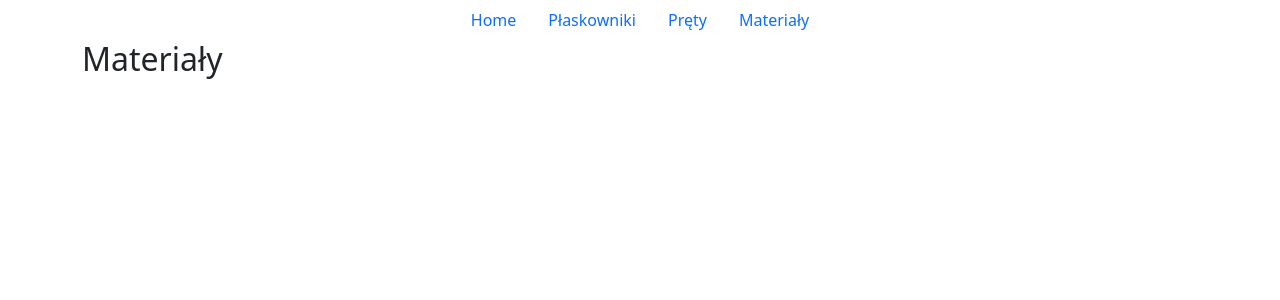
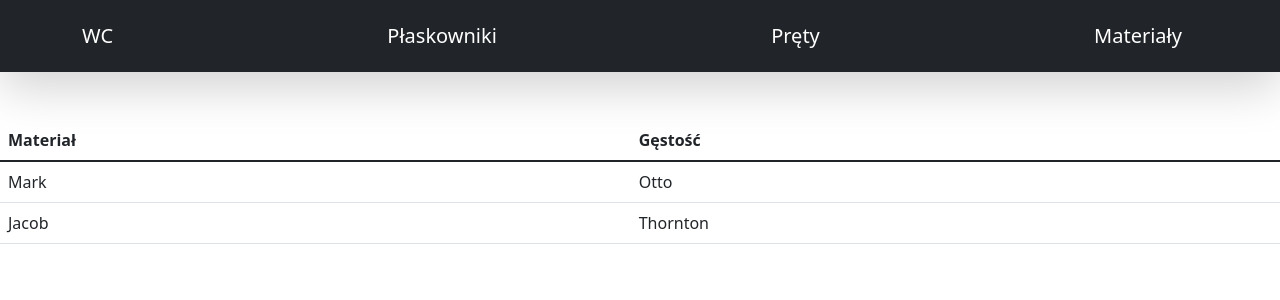
Before and after one commit to wowvaqa/wc, a React (Create React App) app: page /materials in a window 1280 px wide. Shown: the top 300 px of the page. Built offline with nearby package versions, Linux system fonts and the light colour scheme.

Commit message:
Add: Material data, extend material view

```diff
--- a/src/Navbar.js
+++ b/src/Navbar.js
@@ -1,31 +1,24 @@
 import React from "react";
-import { Link } from "react-router-dom";
 
 const Navbar = () => {
   return (
     <>
-      <ul className="nav justify-content-center">
-        <li className="nav-item">
-          <a className="nav-link" href="/">
-            Home
+      <nav className="navbar navbar-expand-lg navbar-dark bg-dark shadow-lg p-3 mb-5">
+        <div className="container-sm">
+          <a className="navbar-brand" href="/">
+            WC
           </a>
-        </li>
-        <li class="nav-item">
-          <a className="nav-link" aria-current="page" href="/cuboid">
+          <a className="navbar-brand" href="/cuboid">
             Płaskowniki
           </a>
-        </li>
-        <li className="nav-item">
-          <a className="nav-link" href="/roller">
+          <a className="navbar-brand" href="/roller">
             Pręty
           </a>
-        </li>
-        <li className="nav-item">
-          <a className="nav-link" href="/materials">
+          <a className="navbar-brand" href="/materials">
             Materiały
           </a>
-        </li>
-      </ul>
+        </div>
+      </nav>
     </>
   );
 };
--- /dev/null
+++ b/src/assetes/materialsDensity.js
@@ -0,0 +1,6 @@
+export const materialsDensity = [
+  { id: 1, name: "steel", density: 7.85 },
+  { id: 2, name: "aluminium", density: 4.25 },
+  { id: 3, name: "example 1.5", density: 1.5 },
+  { id: 4, name: "example 3.75", density: 3.75 },
+];
--- a/src/views/HomeView.js
+++ b/src/views/HomeView.js
@@ -4,7 +4,7 @@ const HomeView = () => {
   return (
     <>
       <div className="container">
-        <h2>Obliczenia masy</h2>
+        <h2>Obliczenia wagi elementów</h2>
       </div>
     </>
   );
--- a/src/views/MaterialsView.js
+++ b/src/views/MaterialsView.js
@@ -1,9 +1,28 @@
+import React from "react";
+
+import { materialsDensity } from "../assetes/materialsDensity";
+
 const MaterialsView = () => {
   return (
     <>
-      <div className="container">
-        <h2>Materiały</h2>
-      </div>
+      <table className="table">
+        <thead>
+          <tr>
+            <th scope="col">Materiał</th>
+            <th scope="col">Gęstość</th>
+          </tr>
+        </thead>
+        <tbody>
+          <tr>
+            <td>Mark</td>
+            <td>Otto</td>
+          </tr>
+          <tr>
+            <td>Jacob</td>
+            <td>Thornton</td>
+          </tr>
+        </tbody>
+      </table>
     </>
   );
 };
```
